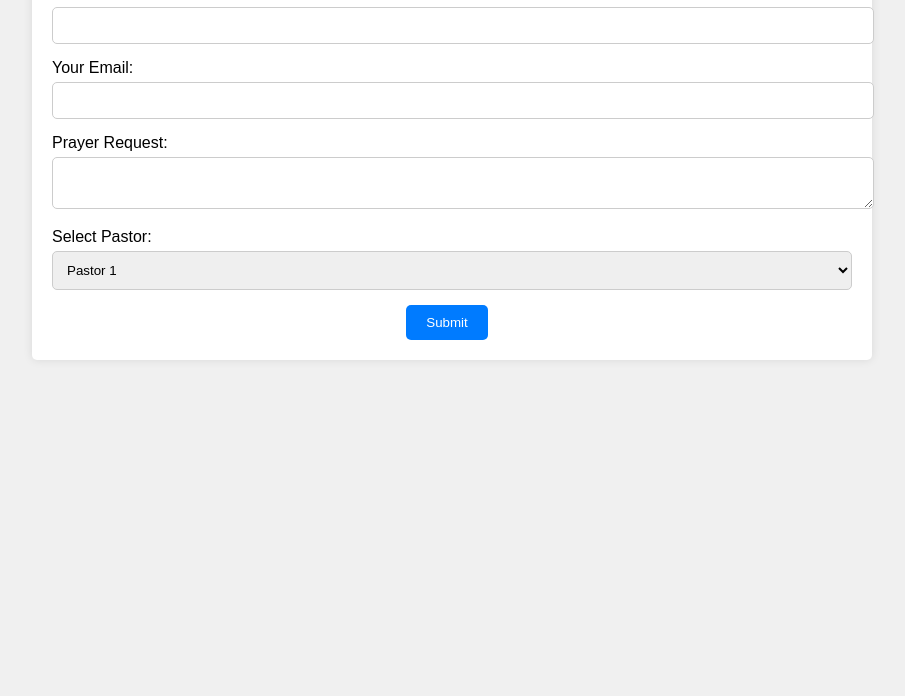
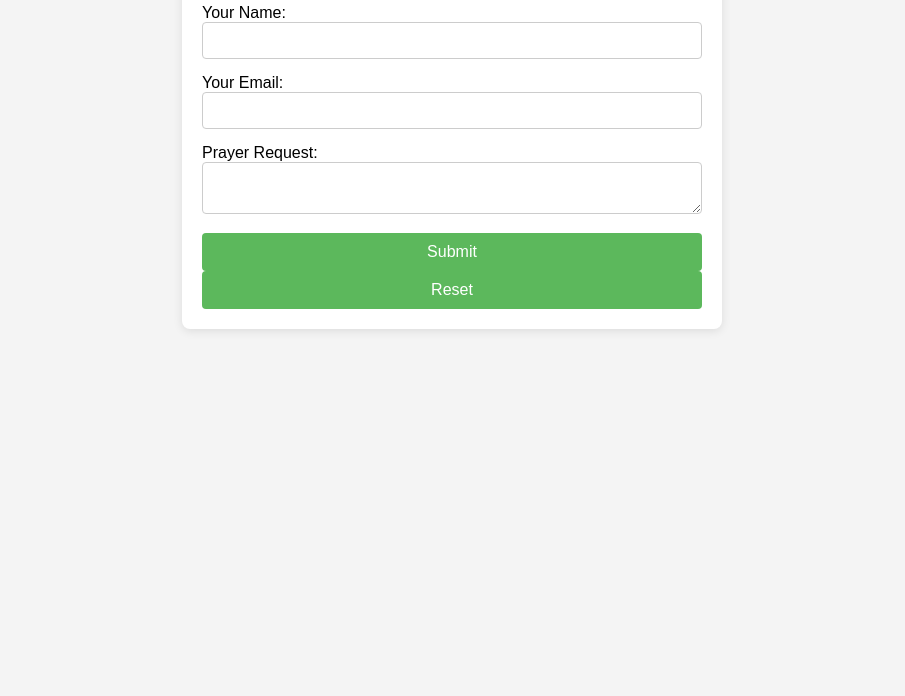
Before and after one commit to Tsametsi/Church-Online-App, a website: page PrayerRequest.html in a window 1280 px wide. Shown: the part 104-800 px from the top of the page, without its empty margins (188-1093 px from the left). Drawn offline with Linux system fonts and the light colour scheme.

Commit message:
Prayer Request functionality

```diff
--- /dev/null
+++ b/Prayer Request.css
@@ -0,0 +1,84 @@
+body {
+    font-family: Arial, sans-serif;
+    background-color: #f4f4f4;
+    margin: 0;
+    padding: 20px;
+}
+
+.prayer-request-container {
+    background-color: white;
+    border-radius: 8px;
+    box-shadow: 0 2px 10px rgba(0, 0, 0, 0.1);
+    padding: 20px;
+    max-width: 500px;
+    margin: auto;
+    transition: transform 0.2s;
+}
+
+.prayer-request-container:hover {
+    transform: scale(1.02);
+}
+
+h2 {
+    text-align: center;
+    color: #333;
+}
+
+.form-group {
+    margin-bottom: 15px;
+}
+
+.label {
+    display: block;
+    margin-bottom: 5px;
+    color: #666;
+}
+
+input[type="text"],
+input[type="email"],
+textarea,
+select {
+    width: 100%;
+    padding: 10px;
+    border: 1px solid #ccc;
+    border-radius: 4px;
+    box-sizing: border-box;
+    transition: border-color 0.3s;
+}
+
+input:focus,
+textarea:focus {
+    border-color: #5cb85c;
+    outline: none;
+}
+
+textarea {
+    resize: vertical;
+}
+
+button {
+    width: 100%;
+    padding: 10px;
+    background-color: #5cb85c;
+    color: white;
+    border: none;
+    border-radius: 4px;
+    cursor: pointer;
+    font-size: 16px;
+    transition: background-color 0.3s;
+}
+
+button:hover {
+    background-color: #4cae4c;
+}
+
+button:disabled {
+    background-color: #ccc;
+    cursor: not-allowed;
+}
+
+#responseMessage {
+    margin-top: 15px;
+    text-align: center;
+    color: #d9534f;
+}
--- a/PrayerRequest.html
+++ b/PrayerRequest.html
@@ -4,7 +4,7 @@
     <meta charset="UTF-8">
     <meta name="viewport" content="width=device-width, initial-scale=1.0">
     <title>Prayer Request</title>
-    <link rel="stylesheet" href="styles.css">
+    <link rel="stylesheet" href="Prayer Request.css">
 </head>
 <body>
     <div class="prayer-request-container">
@@ -12,25 +12,18 @@
         <form action="/submit-prayer-request" method="POST">
             <div class="form-group">
                 <label for="name">Your Name:</label>
-                <input type="text" id="name" name="name" required>
+                <input type="text" id="name" name="name" required aria-label="Your Name">
             </div>
             <div class="form-group">
                 <label for="email">Your Email:</label>
-                <input type="email" id="email" name="email" required>
+                <input type="email" id="email" name="email" required aria-label="Your Email">
             </div>
             <div class="form-group">
                 <label for="prayer_request">Prayer Request:</label>
-                <textarea id="prayer_request" name="prayer_request" required></textarea>
-            </div>
-            <div class="form-group">
-                <label for="pastor_email">Select Pastor:</label>
-                <select id="pastor_email" name="pastor_email" required>
-                    <option value="pastor1@example.com">Pastor 1</option>
-                    <option value="pastor2@example.com">Pastor 2</option>
-                    <!-- Add more pastors as needed -->
-                </select>
+                <textarea id="prayer_request" name="prayer_request" required aria-label="Prayer Request"></textarea>
             </div>
             <button type="submit">Submit</button>
+            <button type="reset">Reset</button>
         </form>
     </div>
 </body>
```
Also changed, not shown: app.js (+42 -0 lines).
